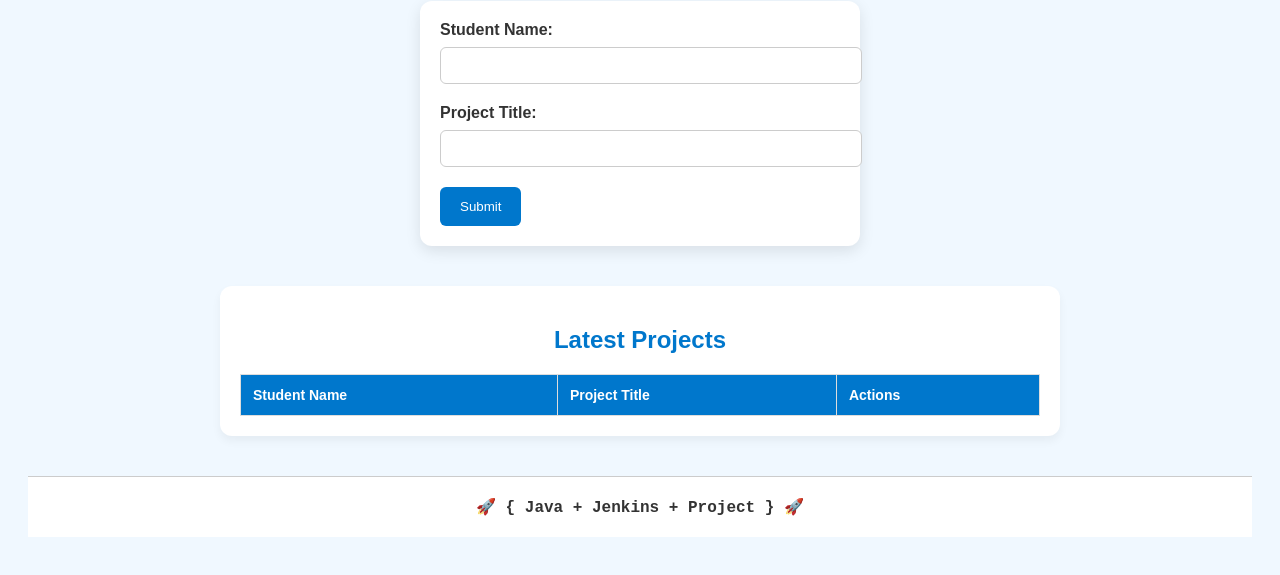
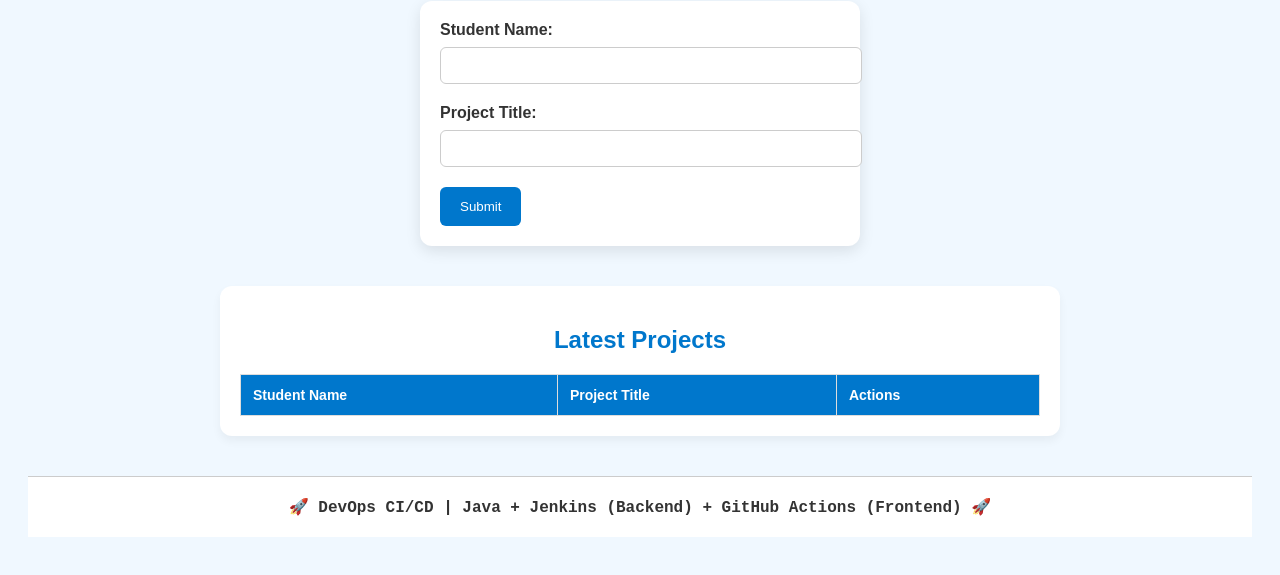
Before and after one commit to madhankumar-2131/student-repo, a plain HTML site: page index.html in a window 1280 px wide. Shown: the part 107-682 px from the top of the page. Drawn offline with Linux system fonts and the light colour scheme.

Commit message:
Update index.html

```diff
--- a/index.html
+++ b/index.html
@@ -287,8 +287,9 @@
     color: var(--text);
     border-top: 1px solid #ccc;
   ">
-    🚀 { Java + Jenkins + Project } 🚀
+    🚀 DevOps CI/CD | Java + Jenkins (Backend) + GitHub Actions (Frontend) 🚀
   </footer>
+
 </body>
 
 </html>
```
